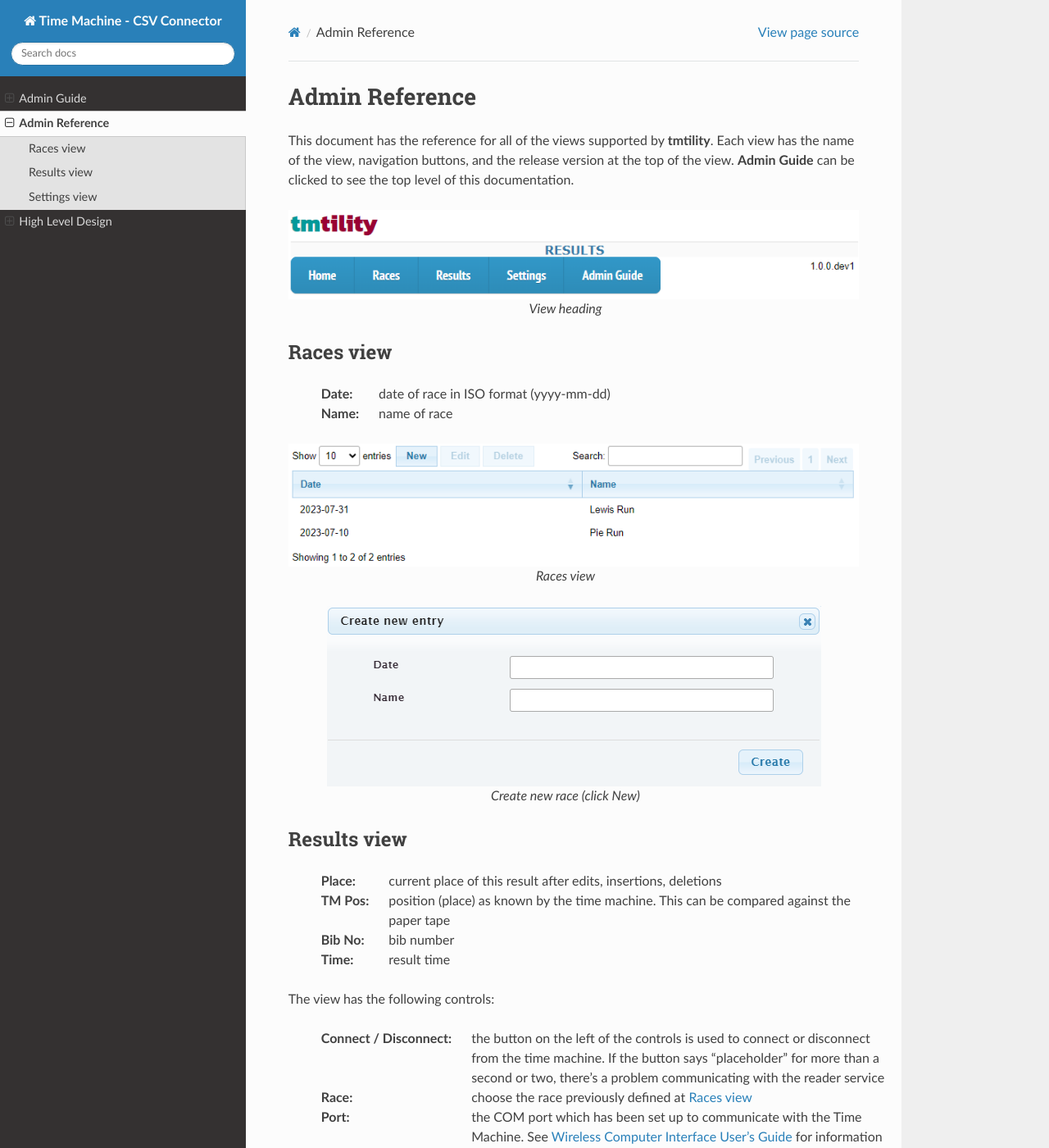
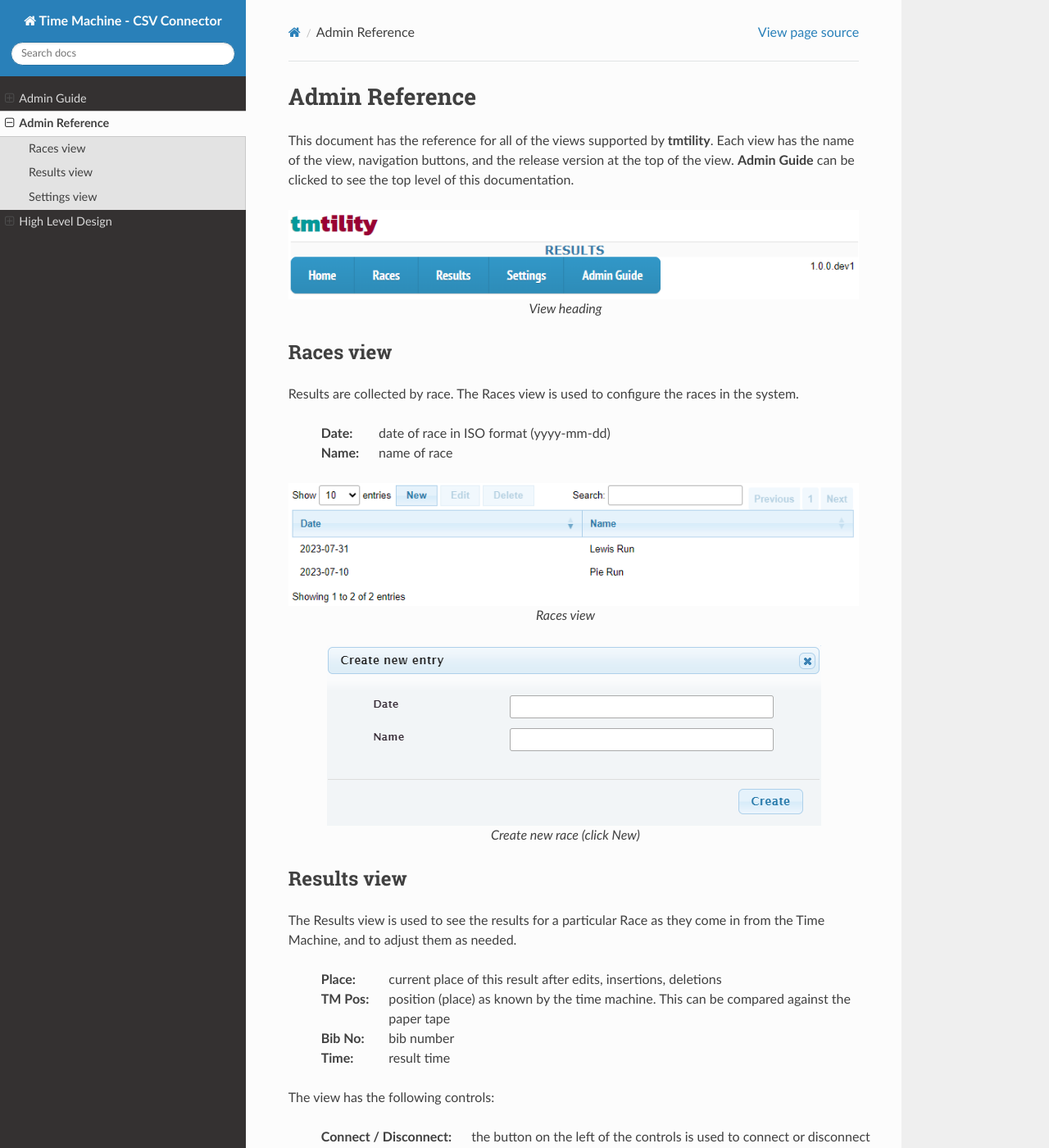
Before and after one commit to louking/tm-csv-connector, a Sphinx documentation site: the page built from web/docs/source/admin-reference.rst, in a window 1280 px wide and 1400 px high. Shown: the whole window at 82% size. Built offline with Sphinx 7.4.7 and the Read the Docs theme 2.0.0, drawn with Linux system fonts in a browser that asks for light colours; some of the changed text lies outside the part shown.

Commit message:
tweak reference doc (#29)

```diff
--- a/web/docs/source/admin-reference.rst
+++ b/web/docs/source/admin-reference.rst
@@ -15,6 +15,7 @@ and the release version at the top of the view. **Admin Guide** can be clicked t
 
 Races view
 ======================
+Results are collected by race. The Races view is used to configure the races in the system.
 
     :Date:
         date of race in ISO format (yyyy-mm-dd)
@@ -37,6 +38,7 @@ Races view
 
 Results view
 ======================
+The Results view is used to see the results for a particular Race as they come in from the Time Machine, and to adjust them as needed.
 
     :Place:
         current place of this result after edits, insertions, deletions
@@ -93,6 +95,7 @@ off the field after update, or hitting return submits the edit to the database.
 
 Settings view
 ======================
+The Settings view is used to update individual settings required by the system.
 
     :Setting:
         the setting to be edited
```
